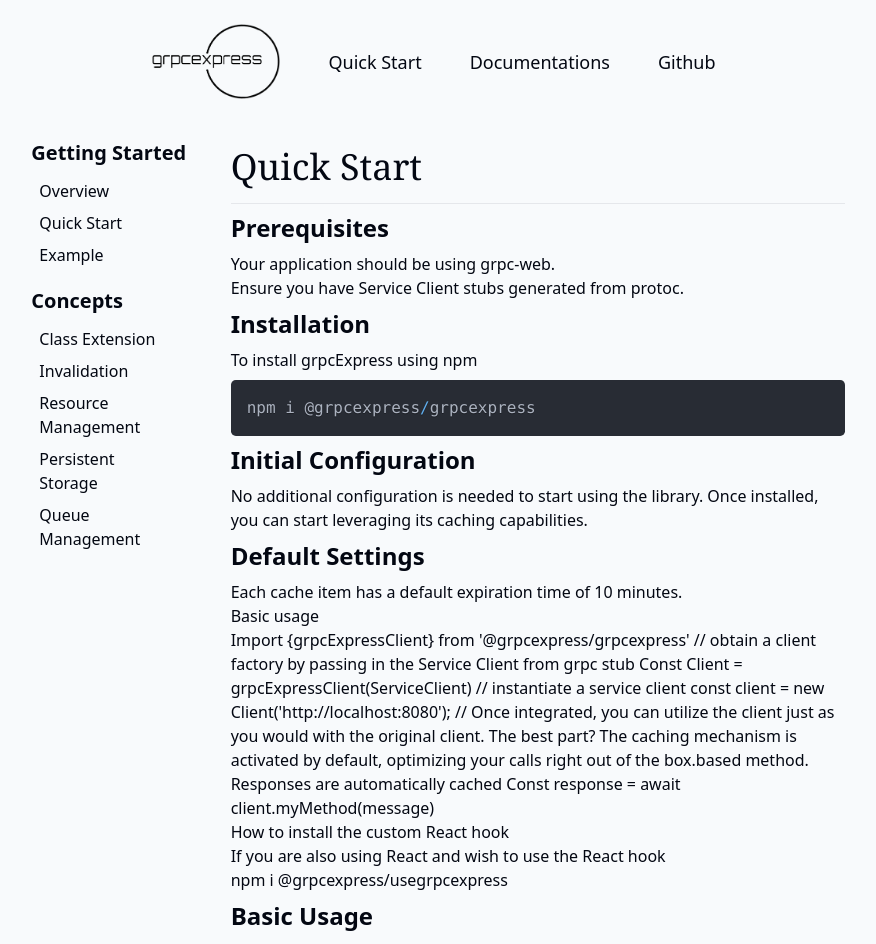
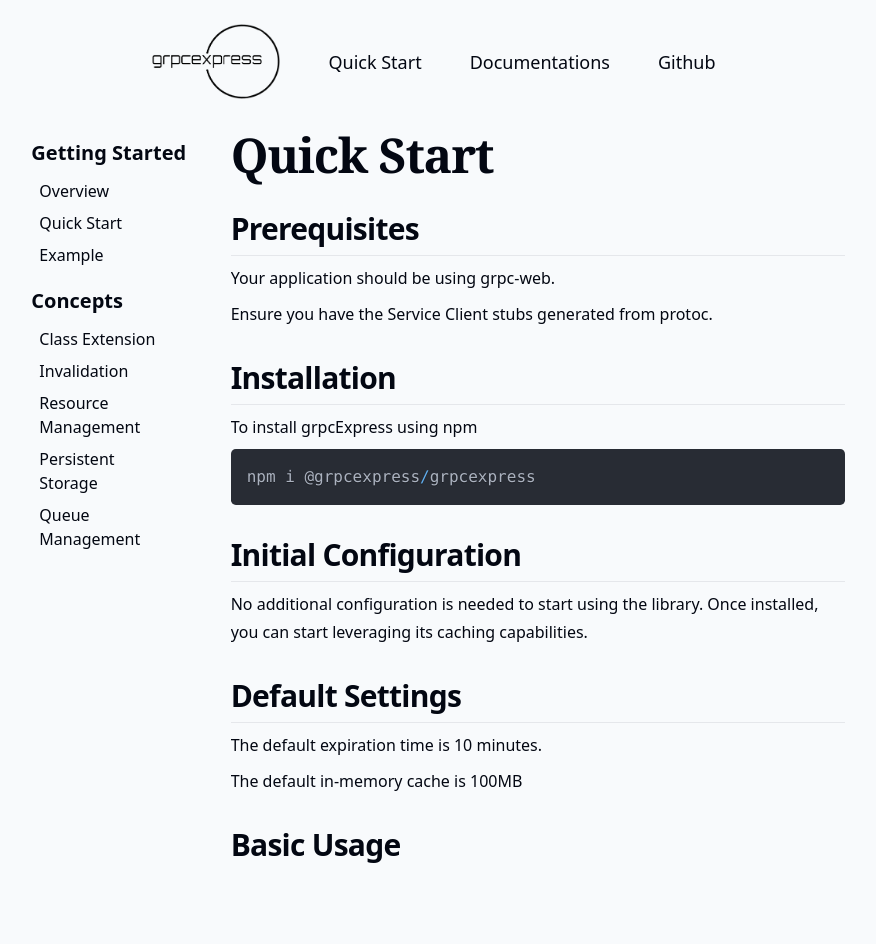
Before and after one commit to gRPCExpress/grpcexpress, a Next.js app: page /quickstart in a window 1280 px wide. Shown: the top 944 px of the page, without its empty margins (206-1082 px from the left). After the commit the page ends 867 px from the top, so only its background shows below. Built offline with nearby package versions, Linux system fonts and the light colour scheme.

Commit message:
Refactored the quick start page to use the typography components

```diff
--- a/app/(docs)/layout.tsx
+++ b/app/(docs)/layout.tsx
@@ -24,7 +24,12 @@
         <div className="hidden md:block md:col-span-3">
           <Sidebar />
         </div>
-        <div className="col-span-12 md:col-span-9">{children}</div>
+        <div
+          className="col-span-12 md:col-span-9 overflow-y-auto scrollbar-hide pb-1/3-screen"
+          style={{ height: 'calc(100vh - 4rem)' }}
+        >
+          {children}
+        </div>
       </div>
     </main>
   );
--- a/app/(docs)/quickstart/page.tsx
+++ b/app/(docs)/quickstart/page.tsx
@@ -1,70 +1,63 @@
 import React from 'react';
+import { H1, H2, H3, P, InlineCode } from '@/app/components/Typography';
 import styles from '@/app/styles';
 import Codeblock from '@/app/components/Codeblock';
 
 const codes = {
   installation: 'npm i @grpcexpress/grpcexpress',
+  hookInstallation: 'npm i @grpcexpress/usegrpcexpress',
+  basicUsage: `Import { grpcExpressClient } from '@grpcexpress/grpcexpress'
+// obtain a client factory by passing in the Service Client from grpc stub
+Const Client = grpcExpressClient(ServiceClient)
+// instantiate a service client
+const client = new Client('http://localhost:8080');
+// Once integrated, you can utilize the client just as you would with the original client.
+// The caching mechanism is activated by default, optimizing your calls right out of the box.
+// Responses are automatically cached
+Const response = await client.myMethod(message)
+`,
+  hookUsage: `const { isLoading, isError, data, error } = useGrpcExpress(client.myMethod, message)`,
 };
 
 const QuickStart = () => {
   return (
-    <div>
-      <h1 className={styles.header}>Quick Start </h1>
-      <hr />
-      <div>
-        <p className={styles.section}>
-          <b>Prerequisites</b>
-        </p>
-        <p>Your application should be using grpc-web.</p>
-        <p>Ensure you have Service Client stubs generated from protoc.</p>
-      </div>
-      <div>
-        <p className={styles.section}>
-          <b>Installation</b>
-        </p>
-        <p>To install grpcExpress using npm</p>
+    <main>
+      <H1>Quick Start</H1>
+      <section>
+        <H2>Prerequisites</H2>
+        <P>Your application should be using grpc-web.</P>
+        <P>Ensure you have the Service Client stubs generated from protoc.</P>
+      </section>
+      <section>
+        <H2>Installation</H2>
+        <P>To install grpcExpress using npm</P>
         <Codeblock language="javascript" value={codes.installation} />
-      </div>
-      <div>
-        <p className={styles.section}>
-          <b>Initial Configuration</b>
-        </p>
-        <p>
+      </section>
+      <section>
+        <H2>Initial Configuration</H2>
+        <P>
           No additional configuration is needed to start using the library. Once
           installed, you can start leveraging its caching capabilities.
-        </p>
-      </div>
-      <div>
-        <p className={styles.section}>
-          <b>Default Settings</b>
-        </p>
-        <p>Each cache item has a default expiration time of 10 minutes.</p>
-        <p>Basic usage</p>
-        {`Import {grpcExpressClient} from '@grpcexpress/grpcexpress'
-// obtain a client factory by passing in the Service Client from grpc stub
-Const Client = grpcExpressClient(ServiceClient)
-// instantiate a service client
-const client = new Client('http://localhost:8080');
-// Once integrated, you can utilize the client just as you would with the original client. The best part? The caching mechanism is activated by default, optimizing your calls right out of the box.based method. Responses are automatically cached
-Const response = await client.myMethod(message)
-`}
-        <p>
-          How to install the custom React hook <br></br>If you are also using
-          React and wish to use the React hook <br></br> npm i
-          @grpcexpress/usegrpcexpress
-        </p>
-      </div>
-      <div>
-        <p className={styles.section}>
-          <b>Basic Usage</b>
-        </p>
-        <p>
-          A query can be used with any unary methods and is tied to a key
-          comprised of the method and the message passed in.
-        </p>
-        {`Const {isLoading, isError, data, error } = useGrpcExpress(client.myMethod, message)`}
-      </div>
-    </div>
+        </P>
+      </section>
+      <section>
+        <H2>Default Settings</H2>
+        <P>The default expiration time is 10 minutes.</P>
+        <P>The default in-memory cache is 100MB</P>
+      </section>
+      <section>
+        <H2>Basic Usage</H2>
+        <P>To cache unary method calls</P>
+        <Codeblock language="javascript" value={codes.basicUsage} />
+      </section>
+      <section>
+        <H3>Custom React Hook</H3>
+        <P>To install the React hook for grpcExpress</P>
+        <Codeblock language="javascript" value={codes.hookInstallation} />
+        <P>Then use the hook like below</P>
+        <Codeblock language="javascript" value={codes.hookUsage} />
+      </section>
+    </main>
   );
 };
 
```
